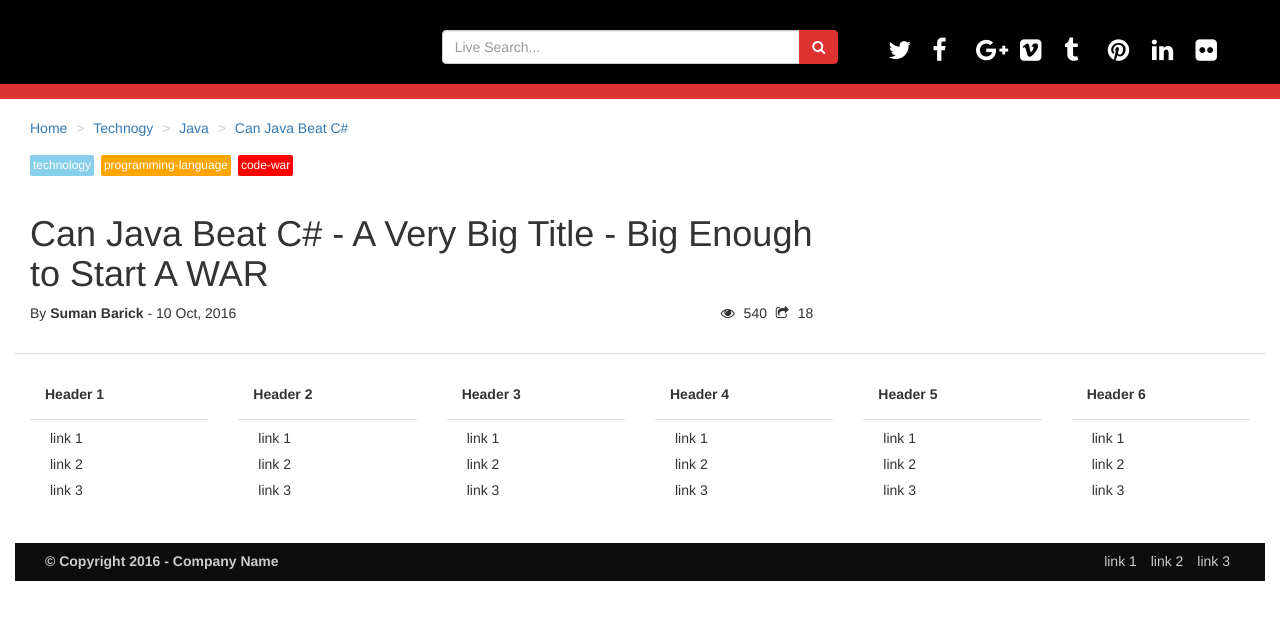
After one commit to codotronix/test, a web app: file singlepage.html in a window 1280 px wide. The commit adds this page. Shown: the top 620 px of the page. Run offline with its HTML, style and script files only (its server is not run), Linux system fonts and the light colour scheme.

Commit message:
Some changes

```diff
--- a/css/style.css
+++ b/css/style.css
@@ -6,10 +6,23 @@ ul {
     padding: 0;
 }
 
-header {
+.all-container {
+    padding-top: 110px;
+}
+
+.single-page-layout .all-container {
+    background: #FFF;
+}
+
+.main-header {
     background: #000;
     padding: 30px 0 20px 0;
     border-bottom: 15px solid rgb(221,51,51);
+    position: fixed;
+    top: 0;
+    left: 0;
+    right: 0;
+    z-index: 9;
 }
 
 .header-srch button {
@@ -30,6 +43,59 @@ header {
     color: #FFF;
     font-size: 25px;
 }
+
+.breadcrumb {
+    background: #FFF;
+    margin-bottom: 0;
+}
+
+.breadcrumb>li+li:before {
+    content: "> ";
+}
+
+.single-content .tags {
+    list-style: none;
+    padding: 8px 15px;
+}
+
+.single-content .tags .tag {
+    display: inline-block;
+    border-radius: 2px;
+}
+
+.single-content .tags .tag + .tag {
+    margin-left: 3px;
+}
+
+.single-content .tags .tag a {
+    font-size: 12px;
+    color: #FFF;
+    padding: 2px 3px;
+    display: block;
+    text-decoration: none;
+}
+
+.single-content .tags .tag-tech {
+    background: skyblue;
+}
+
+.single-content .tags .tag-code-war {
+    background: red;
+}
+
+.single-content .tags .tag-prog-lang {
+    background: orange;
+}
+
+
+.single-content .main-content-area {
+
+}
+
+.single-content .main-content-area .viewShare-info span {
+    margin-right: 5px;
+}
+
 
 .no-pad {
     padding: 0;
@@ -90,6 +156,7 @@ header {
 
 #carousel-1 img {
     height: 313px;
+    width: 488px;
 }
 
 .bx-card {
@@ -151,7 +218,7 @@ header {
 }
 
 .footer {
-    margin: 30px 0;
+    margin: 30px 0 0 0;
     padding: 30px 0 0 0;
     border-top: 1px solid #ddd;
 }
@@ -168,9 +235,34 @@ header {
 }
 
 
+.footer .copyright-row {
+    background-color: #0d0d0d;
+    color: #ccc;
+    margin-top: 30px;
+    padding: 8px 15px 0px 15px;
+}
+
+
+.footer .copyright-row li {
+    display: inline-block;
+    padding: 0 5px;
+}
+
+
 /* Media Queries */
+
+@media (min-width: 768px) {
+    .footer .copyright-row ul {
+        float: right;
+    }
+}
+
 @media (max-width: 767px) {
     .no-pad-xs {
         padding: 0;
     }
+
+    .footer .copyright-row {
+        text-align: center;
+    }
 }
--- a/js/script.js
+++ b/js/script.js
@@ -19,4 +19,24 @@ $(function(){
         var subcontentID = $(this).attr('data-content-id');
         $('#'+subcontentID).show();
     });
+
+
+    //hide header on scroll down, show on scroll up
+    var prevScrollTop = $('body').scrollTop();
+    var currScrollTop = 0;
+    $(window).on('scroll', function(){
+        currScrollTop = $('body').scrollTop();
+
+        if (currScrollTop < 100) {
+            return;
+        }
+        else if (currScrollTop > prevScrollTop) {
+            $('.main-header').slideUp(200);
+        } else {
+            $('.main-header').slideDown(200);
+        }
+
+        prevScrollTop = currScrollTop;
+    })
+
 })
--- /dev/null
+++ b/singlepage.html
@@ -0,0 +1,195 @@
+<!DOCTYPE html>
+<html lang="en">
+  <head>
+    <meta charset="utf-8">
+    <meta http-equiv="X-UA-Compatible" content="IE=edge">
+    <meta name="viewport" content="width=device-width, initial-scale=1">
+    <!-- The above 3 meta tags *must* come first in the head; any other head content must come *after* these tags -->
+    <title>Best Buy Template</title>
+
+    <!-- Bootstrap -->
+    <link href="css/normalize.css" rel="stylesheet" />
+    <link href="lib/css/bootstrap.min.css" rel="stylesheet" />
+    <link href="lib/font-awesome-4.5.0/css/font-awesome.min.css" rel="stylesheet"/>
+    <link href="css/animate.css" rel="stylesheet" />
+    <link href="css/style.css" rel="stylesheet" />
+    <link href="css/temp.css" rel="stylesheet" />
+    <!-- HTML5 shim and Respond.js for IE8 support of HTML5 elements and media queries -->
+    <!-- WARNING: Respond.js doesn't work if you view the page via file:// -->
+    <!--[if lt IE 9]>
+      <script src="https://oss.maxcdn.com/html5shiv/3.7.2/html5shiv.min.js"></script>
+      <script src="https://oss.maxcdn.com/respond/1.4.2/respond.min.js"></script>
+    <![endif]-->
+  </head>
+  <body class="single-page-layout">
+    <div class="container-fluid all-container">
+
+    <!-- ******************** HEADER STARTS ******************************* -->
+        <header class="col-xs-12 main-header">
+           <!-- Logo -->
+           <div id="logo" class="col-md-4"></div>
+
+           <!-- Search Bar -->
+           <div class="col-md-4 header-srch">
+             <div class="input-group">
+                 <input type="text" class="form-control" placeholder="Live Search...">
+                 <span class="input-group-btn">
+                     <button class="btn btn-default" type="button"><i class="fa fa-search"></i></button>
+                 </span>
+             </div>
+           </div>
+
+          <!-- icons -->
+          <div class="col-md-4 header-icons">
+              <i class="fa fa-twitter"></i>
+              <i class="fa fa-facebook"></i>
+              <i class="fa fa-google-plus"></i>
+              <i class="fa fa-vimeo-square"></i>
+              <i class="fa fa-tumblr"></i>
+              <i class="fa fa-pinterest"></i>
+              <i class="fa fa-linkedin"></i>
+              <i class="fa fa-flickr"></i>
+          </div>
+        </header>
+    <!-- -------------------- HEADER ENDS --------------------------------- -->
+
+
+        <div class="single-content">
+
+            <!-- BreadCrumbs -->
+            <ol class="breadcrumb">
+                <li><a href="javascript:void(0)">Home</a></li>
+                <li><a href="javascript:void(0)">Technogy</a></li>
+                <li><a href="javascript:void(0)">Java</a></li>
+                <li><a href="javascript:void(0)">Can Java Beat C#</a></li>
+            </ol>
+
+            <!-- Tags -->
+            <!-- NOTE: we can define separate tag category to have separate colors, like tag-tech etc below -->
+            <ul class="tags">
+                <li class="tag tag-tech"><a href="javascript:void(0)">technology</a></li>
+                <li class="tag tag-prog-lang"><a href="javascript:void(0)">programming-language</a></li>
+                <li class="tag tag-code-war"><a href="javascript:void(0)">code-war</a></li>
+            </ul>
+
+
+            <!-- Left Or MAIN AREA START -->
+            <div class="col-xs-12 col-sm-8 main-content-area">
+                <h1>Can Java Beat C# - A Very Big Title - Big Enough to Start A WAR</h1>
+
+                <div class="post-info">
+                   <div class="author-info col-xs-12 col-sm-6 no-pad">
+                        <span>By</span>
+                        <strong><span class="author">Suman Barick</span></strong>
+                        <span> - </span>
+                        <span class="date">10 Oct, 2016</span>
+                   </div>
+
+                   <div class="viewShare-info col-xs-12 col-sm-6 text-right">
+                        <span class="fa fa-eye"></span>
+                        <span class="view-count">540</span>
+                        <span class="fa fa-share-square-o"></span>
+                        <span class="share-count">18</span>
+                   </div>
+
+                </div>
+            </div>
+            <!-- Left Or MAIN AREA END -->
+
+
+        </div>
+
+
+
+
+
+    <!-- The Footer Start -->
+        <div class="footer col-xs-12">
+            <footer>
+                <div class="col-xs-12 col-sm-4 col-md-2">
+                    <label class="title">Header 1</label>
+                    <ul>
+                        <li>link 1</li>
+                        <li>link 2</li>
+                        <li>link 3</li>
+                    </ul>
+                </div>
+                <div class="col-xs-12 col-sm-4 col-md-2">
+                    <label class="title">Header 2</label>
+                    <ul>
+                        <li>link 1</li>
+                        <li>link 2</li>
+                        <li>link 3</li>
+                    </ul>
+                </div>
+                <div class="col-xs-12 col-sm-4 col-md-2">
+                    <label class="title">Header 3</label>
+                    <ul>
+                        <li>link 1</li>
+                        <li>link 2</li>
+                        <li>link 3</li>
+                    </ul>
+                </div>
+                <div class="col-xs-12 col-sm-4 col-md-2">
+                    <label class="title">Header 4</label>
+                    <ul>
+                        <li>link 1</li>
+                        <li>link 2</li>
+                        <li>link 3</li>
+                    </ul>
+                </div>
+                <div class="col-xs-12 col-sm-4 col-md-2">
+                    <label class="title">Header 5</label>
+                    <ul>
+                        <li>link 1</li>
+                        <li>link 2</li>
+                        <li>link 3</li>
+                    </ul>
+                </div>
+                <div class="col-xs-12 col-sm-4 col-md-2">
+                    <label class="title">Header 6</label>
+                    <ul>
+                        <li>link 1</li>
+                        <li>link 2</li>
+                        <li>link 3</li>
+                    </ul>
+                </div>
+
+                <!-- copyright row -->
+                <div class="col-xs-12 copyright-row">
+                    <label class="col-xs-12 col-sm-5">&copy; Copyright 2016 - Company Name</label>
+
+                    <div class="col-xs-12 col-sm-7">
+                        <ul>
+                            <li>link 1</li>
+                            <li>link 2</li>
+                            <li>link 3</li>
+                        </ul>
+                    </div>
+                </div>
+
+            </footer>
+        </div>
+    <!-- Footer End -->
+
+
+
+
+
+
+    </div>
+
+
+
+
+
+
+
+    <!-- jQuery (necessary for Bootstrap's JavaScript plugins) -->
+    <script src="lib/js/jquery.min.js"></script>
+    <!-- Include all compiled plugins (below), or include individual files as needed -->
+    <script src="lib/js/bootstrap.min.js"></script>
+    <script src="js/script.js"></script>
+
+  </body>
+</html>
```
Also changed, not shown: index.html (+15 -2 lines).
